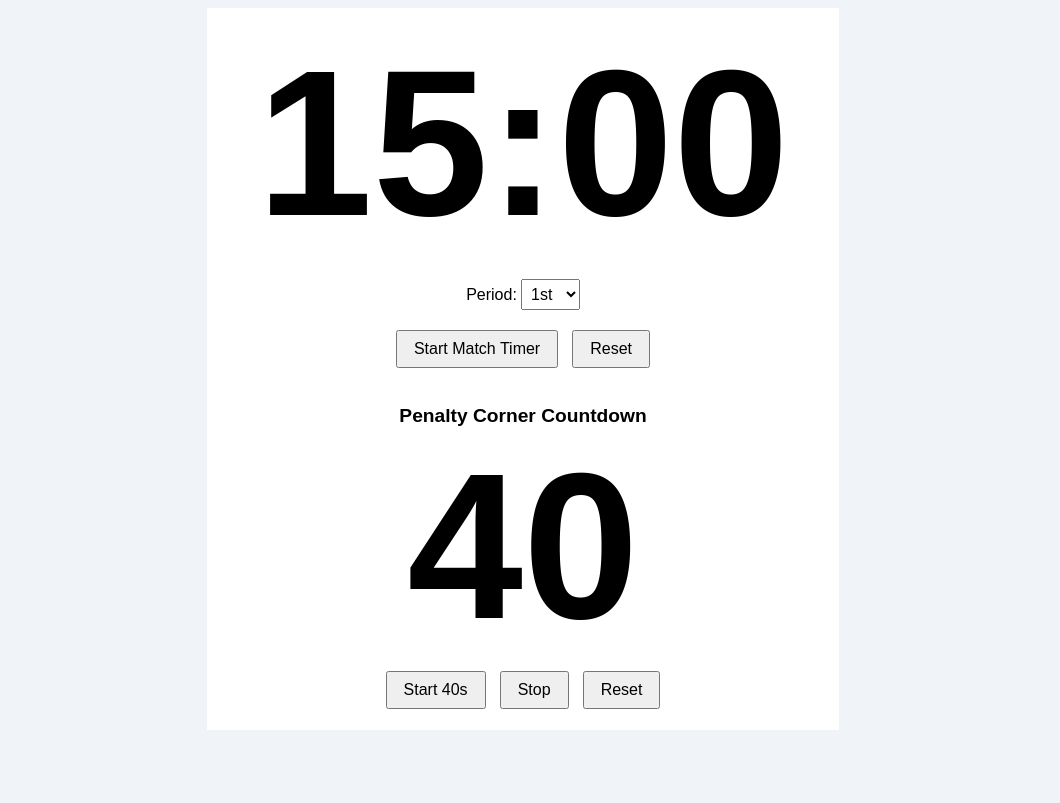
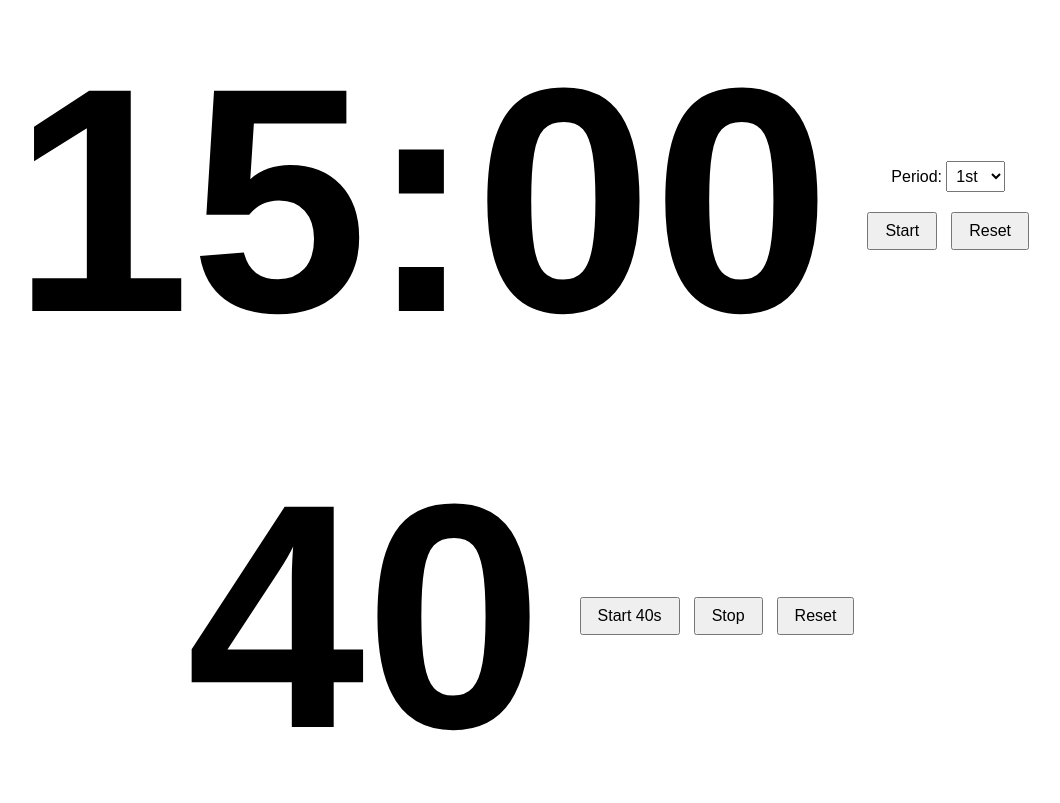
Before and after one commit to paulafiaschi/timer, a plain HTML site: page clock.html in a window 1280 px wide. Shown: the whole page, without its empty margins (117-1177 px from the left). Drawn offline with Linux system fonts and the light colour scheme.

Commit message:
bigger display

```diff
--- a/clock.html
+++ b/clock.html
@@ -7,20 +7,27 @@
     <style>
       body {
         font-family: sans-serif;
-        background: #f0f4f8;
         text-align: center;
+        display: flex;
+        height: 100vh;
+        overflow: hidden;
+        justify-content: center;
+        gap: 1rem;
+        flex-direction: column;
       }
 
       .timer,
       .penalty {
         background: #fff;
         padding: 1rem;
-        margin: 0% auto;
-        max-width: 600px;
+        display: flex;
+        justify-content: center;
+        gap: 2rem;
+        align-items: center;
       }
 
       .time-display {
-        font-size: 13rem;
+        font-size: 20rem;
         font-weight: bold;
       }
 
@@ -49,7 +56,7 @@
   <body>
     <div class="timer">
       <div class="time-display" id="matchTime">15:00</div>
-
+      <div>
         <div class="period-select">
           Period:
           <select id="periodSelect" onchange="changePeriod()">
@@ -62,14 +69,15 @@
 
         <div class="controls">
           <button onclick="toggleMatchTimer()">
-          <span id="matchToggle">Start</span> Match Timer
+            <span id="matchToggle">Start</span>
           </button>
           <button onclick="resetMatch()">Reset</button>
         </div>
       </div>
+    </div>
 
     <div class="penalty">
-      <div><strong>Penalty Corner Countdown</strong></div>
+      <!-- <div><strong>Penalty Corner Countdown</strong></div> -->
       <div class="time-display" id="penaltyTime">40</div>
       <div class="controls">
         <button onclick="startPenalty()">Start 40s</button>
```
Lines whose indentation alone changed are shown as unchanged.
